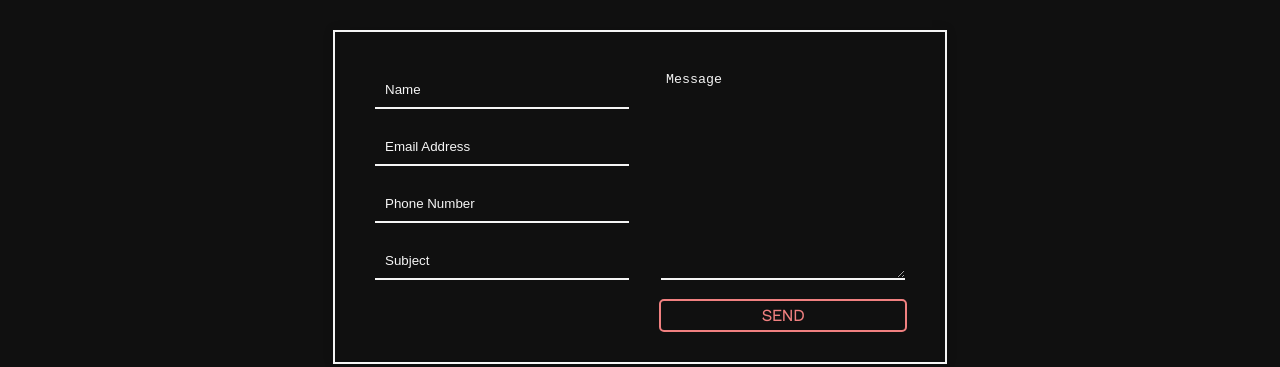
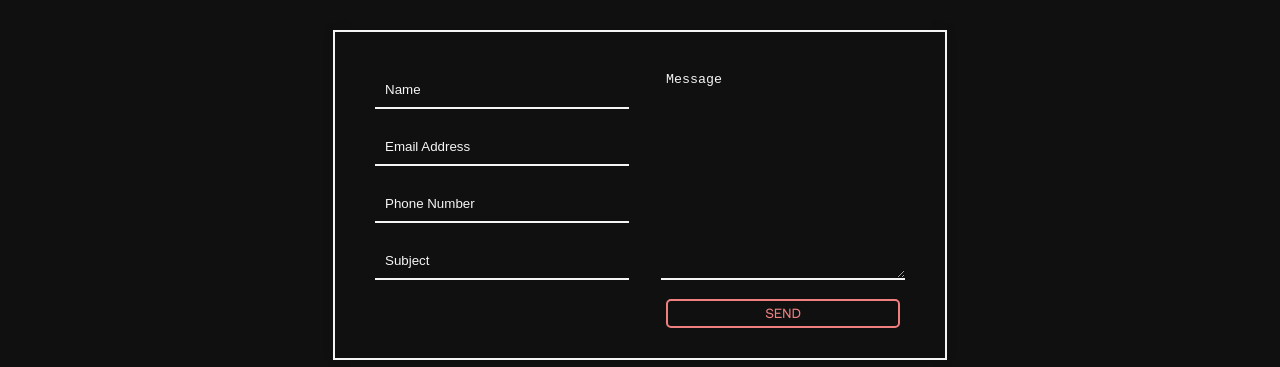
Before and after one commit to Harry-Warner/Martin-Ross-Pringle, a plain HTML site: page contact.html in a window 1280 px wide. Shown: the part 233-600 px from the top of the page. Drawn offline with nearby package versions, Linux system fonts and the light colour scheme.

Commit message:
adjust contact submit btn

```diff
--- a/contact.css
+++ b/contact.css
@@ -275,6 +275,7 @@ body {
   border-radius: 5px;
   cursor: pointer;
   text-transform: uppercase;
+  display: block;
 }
 .btn:hover {
   box-shadow: 0 0 6px 0 #f08080;
--- a/contact.html
+++ b/contact.html
@@ -46,7 +46,7 @@
           <div class="input-fields">
             <input type="text" name="name" class="input" placeholder="Name" />
             <input
-              type="text"
+              type="email"
               name="email"
               class="input"
               placeholder="Email Address"
@@ -66,7 +66,7 @@
           </div>
           <div class="message">
             <textarea name="message" placeholder="Message"></textarea>
-            <div class="btn">Send</div>
+            <input type="submit" value="SEND" class="btn" />
           </div>
         </div>
       </form>
```
